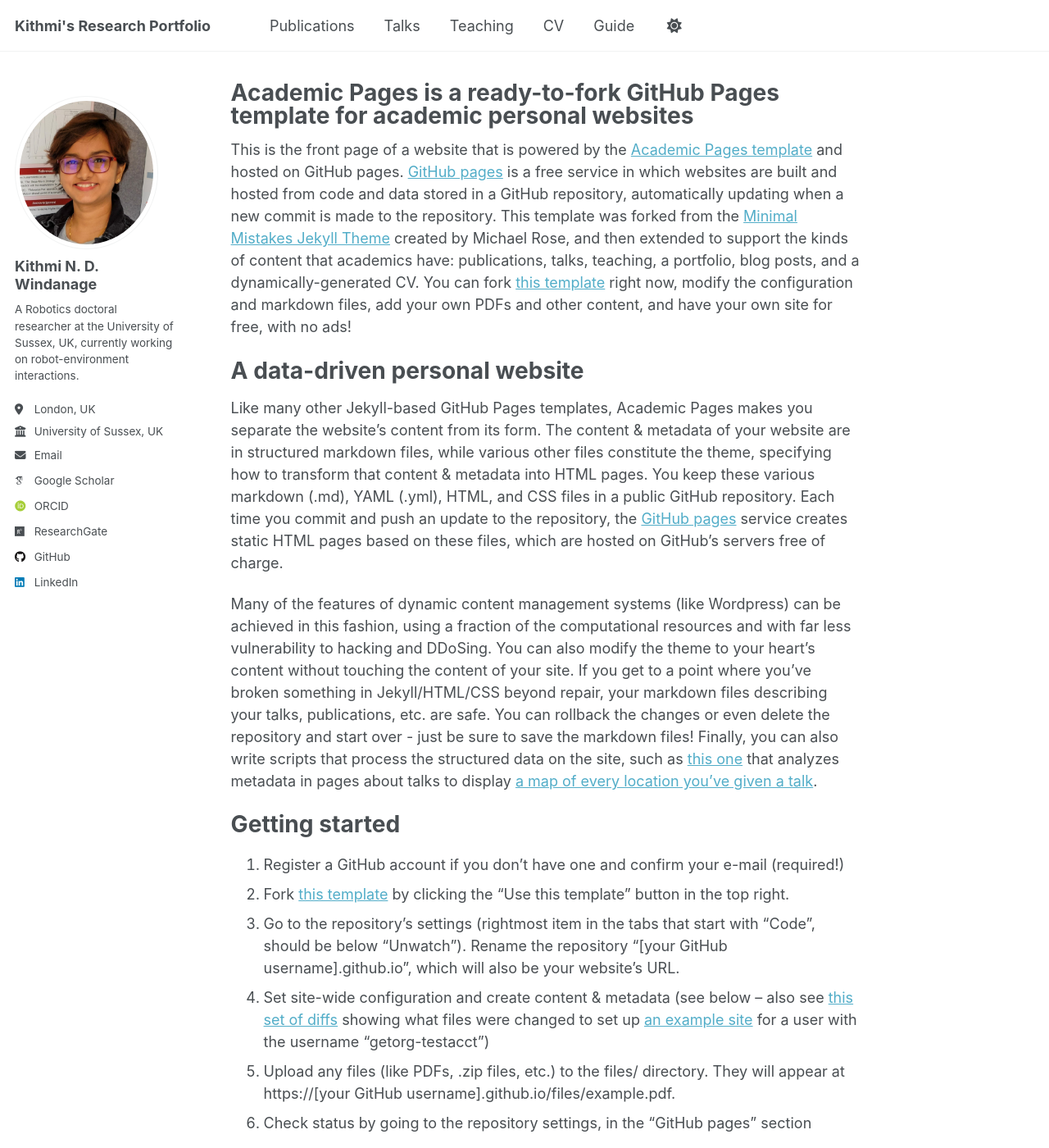
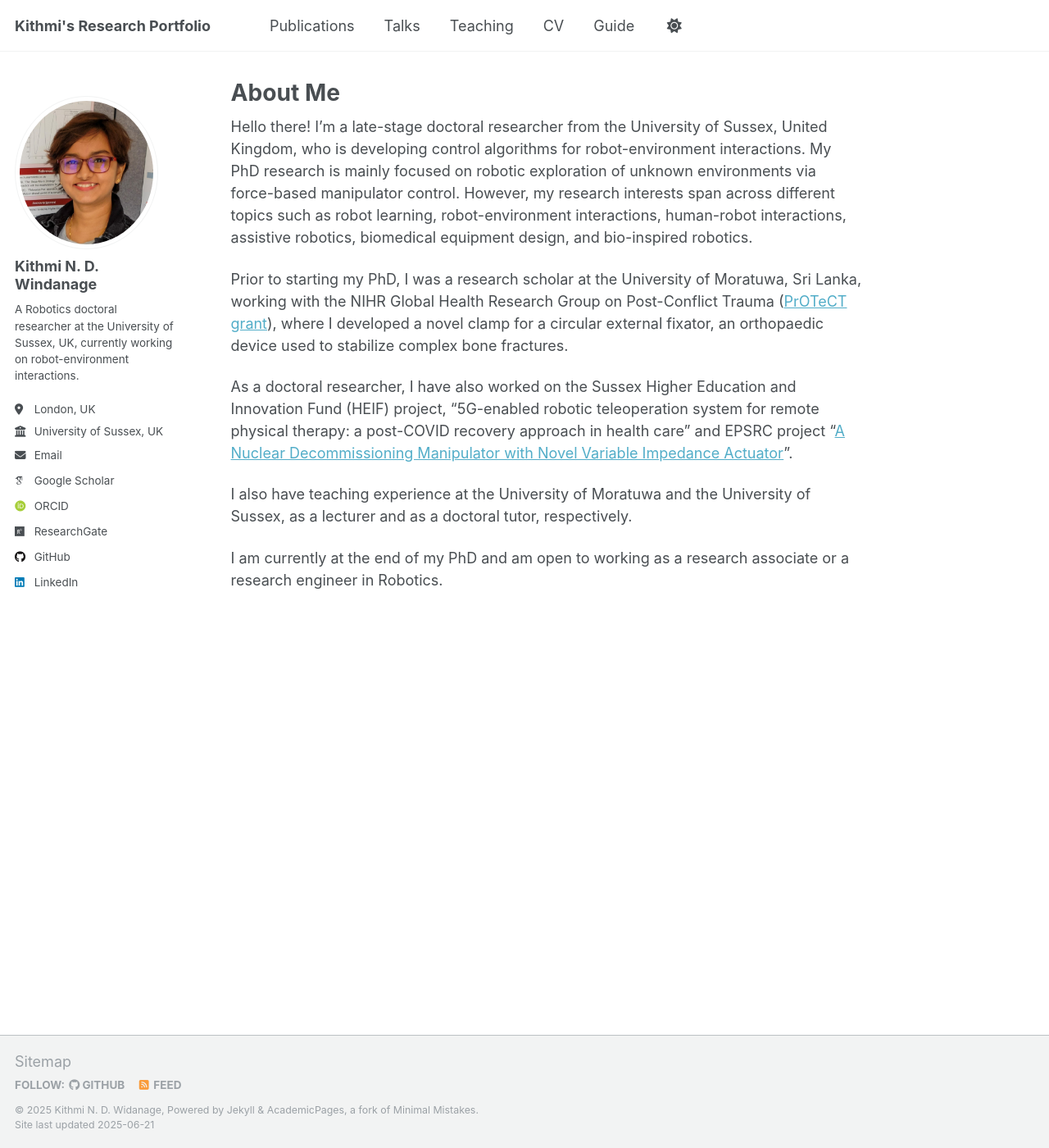
Before and after one commit to KithmiNDWidanage/KithmiNDWidanage.github.io, a Jekyll site: the page built from _pages/about.md, in a window 1280 px wide and 1400 px high. Shown: the whole window at 82% size. Built offline with Jekyll 4.4.1, drawn with Linux system fonts in a browser that asks for light colours; some web fonts are replaced; some of the changed text lies outside the part shown.

Commit message:
Update about.md

```diff
--- a/_pages/about.md
+++ b/_pages/about.md
@@ -1,49 +1,19 @@
 ---
 permalink: /
-title: "Academic Pages is a ready-to-fork GitHub Pages template for academic personal websites"
+title: "About Me"
 author_profile: true
 redirect_from:
   - /about/
   - /about.html
 ---
 
-This is the front page of a website that is powered by the [Academic Pages template](https://github.com/academicpages/academicpages.github.io) and hosted on GitHub pages. [GitHub pages](https://pages.github.com) is a free service in which websites are built and hosted from code and data stored in a GitHub repository, automatically updating when a new commit is made to the repository. This template was forked from the [Minimal Mistakes Jekyll Theme](https://mmistakes.github.io/minimal-mistakes/) created by Michael Rose, and then extended to support the kinds of content that academics have: publications, talks, teaching, a portfolio, blog posts, and a dynamically-generated CV. You can fork [this template](https://github.com/academicpages/academicpages.github.io) right now, modify the configuration and markdown files, add your own PDFs and other content, and have your own site for free, with no ads!
+Hello there! I'm a late-stage doctoral researcher from the University of Sussex, United Kingdom, who is developing control algorithms for robot-environment interactions. My PhD research is mainly focused on robotic exploration of unknown environments via force-based manipulator control. However, my research interests span across different topics such as robot learning, robot-environment interactions, human-robot interactions, assistive robotics, biomedical equipment design, and bio-inspired robotics.
 
-A data-driven personal website
-======
-Like many other Jekyll-based GitHub Pages templates, Academic Pages makes you separate the website's content from its form. The content & metadata of your website are in structured markdown files, while various other files constitute the theme, specifying how to transform that content & metadata into HTML pages. You keep these various markdown (.md), YAML (.yml), HTML, and CSS files in a public GitHub repository. Each time you commit and push an update to the repository, the [GitHub pages](https://pages.github.com/) service creates static HTML pages based on these files, which are hosted on GitHub's servers free of charge.
+Prior to starting my PhD, I was a research scholar at the University of Moratuwa, Sri Lanka, working with the NIHR Global Health Research Group on Post-Conflict Trauma ([PrOTeCT grant](https://www.imperial.ac.uk/trauma-bioengineering/nihr-protect-grant/)), where I developed a novel clamp for a circular external fixator, an orthopaedic device used to stabilize complex bone fractures.
 
-Many of the features of dynamic content management systems (like Wordpress) can be achieved in this fashion, using a fraction of the computational resources and with far less vulnerability to hacking and DDoSing. You can also modify the theme to your heart's content without touching the content of your site. If you get to a point where you've broken something in Jekyll/HTML/CSS beyond repair, your markdown files describing your talks, publications, etc. are safe. You can rollback the changes or even delete the repository and start over - just be sure to save the markdown files! Finally, you can also write scripts that process the structured data on the site, such as [this one](https://github.com/academicpages/academicpages.github.io/blob/master/talkmap.ipynb) that analyzes metadata in pages about talks to display [a map of every location you've given a talk](https://academicpages.github.io/talkmap.html).
+As a doctoral researcher, I have also worked on the Sussex Higher Education and Innovation Fund (HEIF) project, "5G-enabled robotic teleoperation system for remote physical therapy: a post-COVID recovery approach in
+health care" and EPSRC project "[A Nuclear Decommissioning Manipulator with Novel Variable Impedance Actuator](https://ukerc.rl.ac.uk/cgi-bin/ercri5.pl?GChoose=gregsum&GRN=EP/W016168/1&GrantRegion=7&GrantOrg=250&HTC=50101D2C&SHTC=1B84A95;)".
 
-Getting started
-======
-1. Register a GitHub account if you don't have one and confirm your e-mail (required!)
-1. Fork [this template](https://github.com/academicpages/academicpages.github.io) by clicking the "Use this template" button in the top right.
-1. Go to the repository's settings (rightmost item in the tabs that start with "Code", should be below "Unwatch"). Rename the repository "[your GitHub username].github.io", which will also be your website's URL.
-1. Set site-wide configuration and create content & metadata (see below -- also see [this set of diffs](http://archive.is/3TPas) showing what files were changed to set up [an example site](https://getorg-testacct.github.io) for a user with the username "getorg-testacct")
-1. Upload any files (like PDFs, .zip files, etc.) to the files/ directory. They will appear at https://[your GitHub username].github.io/files/example.pdf.
-1. Check status by going to the repository settings, in the "GitHub pages" section
+I also have teaching experience at the University of Moratuwa and the University of Sussex, as a lecturer and as a doctoral tutor, respectively.
 
-Site-wide configuration
-------
-The main configuration file for the site is in the base directory in [_config.yml](https://github.com/academicpages/academicpages.github.io/blob/master/_config.yml), which defines the content in the sidebars and other site-wide features. You will need to replace the default variables with ones about yourself and your site's github repository. The configuration file for the top menu is in [_data/navigation.yml](https://github.com/academicpages/academicpages.github.io/blob/master/_data/navigation.yml). For example, if you don't have a portfolio or blog posts, you can remove those items from that navigation.yml file to remove them from the header.
-
-Create content & metadata
-------
-For site content, there is one markdown file for each type of content, which are stored in directories like _publications, _talks, _posts, _teaching, or _pages. For example, each talk is a markdown file in the [_talks directory](https://github.com/academicpages/academicpages.github.io/tree/master/_talks). At the top of each markdown file is structured data in YAML about the talk, which the theme will parse to do lots of cool stuff. The same structured data about a talk is used to generate the list of talks on the [Talks page](https://academicpages.github.io/talks), each [individual page](https://academicpages.github.io/talks/2012-03-01-talk-1) for specific talks, the talks section for the [CV page](https://academicpages.github.io/cv), and the [map of places you've given a talk](https://academicpages.github.io/talkmap.html) (if you run this [python file](https://github.com/academicpages/academicpages.github.io/blob/master/talkmap.py) or [Jupyter notebook](https://github.com/academicpages/academicpages.github.io/blob/master/talkmap.ipynb), which creates the HTML for the map based on the contents of the _talks directory).
-
-**Markdown generator**
-
-The repository includes [a set of Jupyter notebooks](https://github.com/academicpages/academicpages.github.io/tree/master/markdown_generator
-) that converts a CSV containing structured data about talks or presentations into individual markdown files that will be properly formatted for the Academic Pages template. The sample CSVs in that directory are the ones I used to create my own personal website at stuartgeiger.com. My usual workflow is that I keep a spreadsheet of my publications and talks, then run the code in these notebooks to generate the markdown files, then commit and push them to the GitHub repository.
-
-How to edit your site's GitHub repository
-------
-Many people use a git client to create files on their local computer and then push them to GitHub's servers. If you are not familiar with git, you can directly edit these configuration and markdown files directly in the github.com interface. Navigate to a file (like [this one](https://github.com/academicpages/academicpages.github.io/blob/master/_talks/2012-03-01-talk-1.md) and click the pencil icon in the top right of the content preview (to the right of the "Raw | Blame | History" buttons). You can delete a file by clicking the trashcan icon to the right of the pencil icon. You can also create new files or upload files by navigating to a directory and clicking the "Create new file" or "Upload files" buttons.
-
-Example: editing a markdown file for a talk
-![Editing a markdown file for a talk](/images/editing-talk.png)
-
-For more info
-------
-More info about configuring Academic Pages can be found in [the guide](https://academicpages.github.io/markdown/), the [growing wiki](https://github.com/academicpages/academicpages.github.io/wiki), and you can always [ask a question on GitHub](https://github.com/academicpages/academicpages.github.io/discussions). The [guides for the Minimal Mistakes theme](https://mmistakes.github.io/minimal-mistakes/docs/configuration/) (which this theme was forked from) might also be helpful.
+I am currently at the end of my PhD and am open to working as a research associate or a research engineer in Robotics.
```
